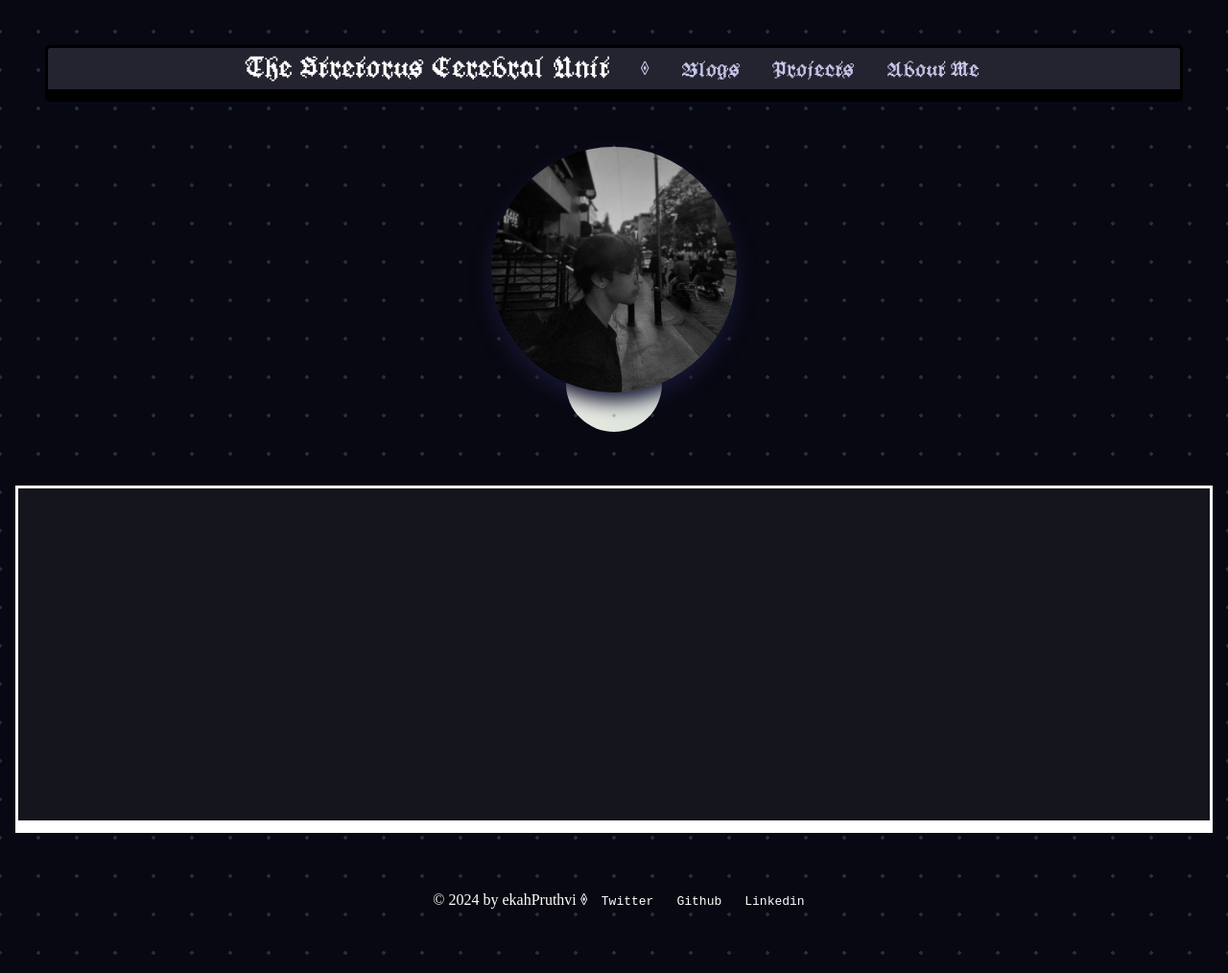
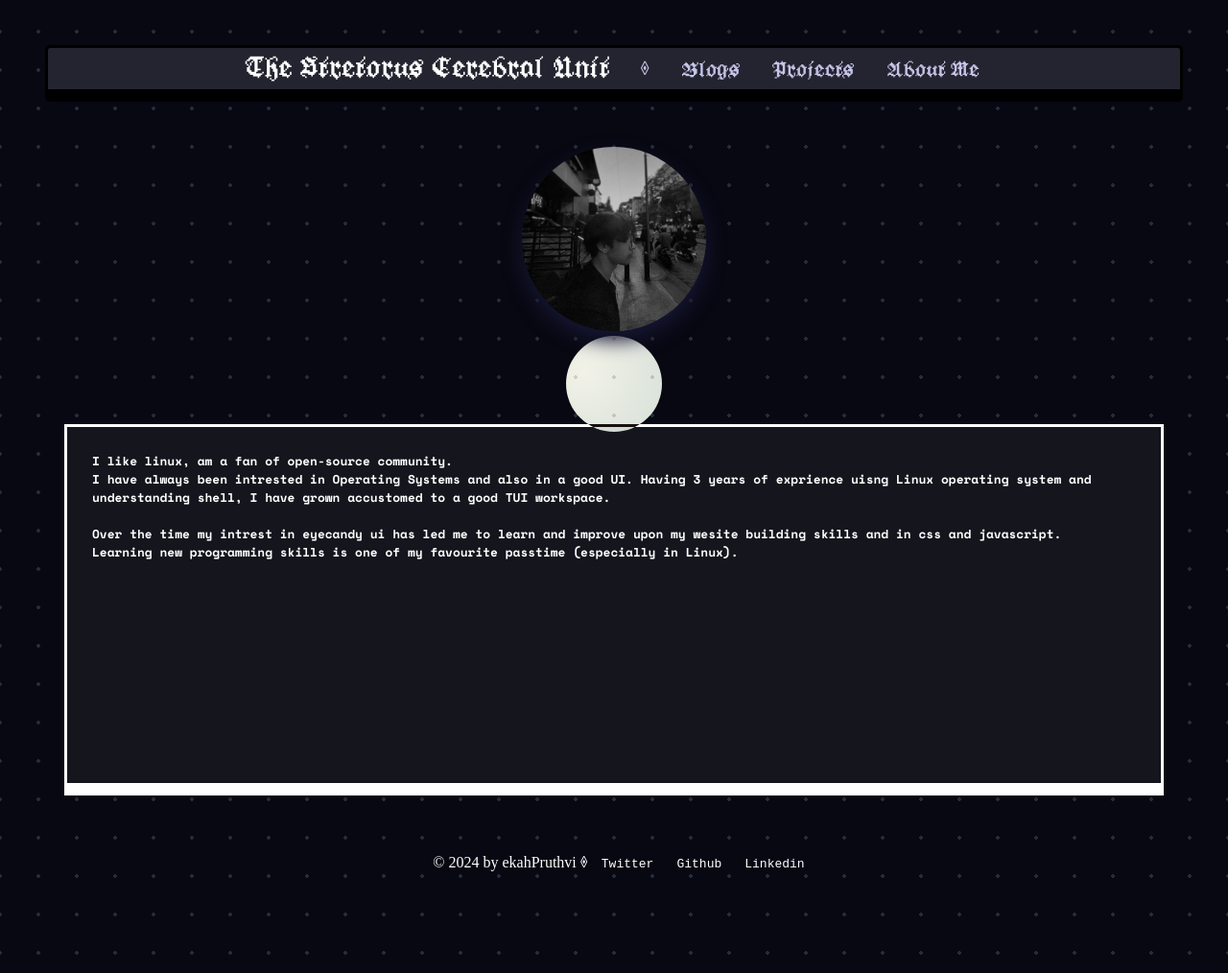
Before and after one commit to ekahPruthvi/StertorusPages, a plain HTML site: page about/about.html in a window 1280 px wide. Shown: the top 1014 px of the page at 96% size. Drawn offline with Linux system fonts and the light colour scheme.

Commit message:
Add files via upload

```diff
--- a/about/about.html
+++ b/about/about.html
@@ -27,6 +27,12 @@
       <img class="imgg" src="./pfp.jpg"/>
 
       <p class="main">
+        I like linux, am a fan of open-source community.</br>
+        I have always been intrested in Operating Systems and also in a good UI. Having 3 years of exprience
+        uisng Linux operating system and understanding shell, I have grown accustomed to a good TUI workspace.</br></br>
+        Over the time my intrest in eyecandy ui has led me to learn and improve upon my wesite building skills and in css and
+        javascript.</br>
+        Learning new programming skills is one of my favourite passtime (especially in Linux).
 
       </p>
 
--- a/about/style.css
+++ b/about/style.css
@@ -8,12 +8,12 @@
     src:url("../assets/fonts/GothicPixels.ttf") format("truetype");
 }
 @font-face {
-  font-family: Airen;
-    src:url("../assets/fonts/Airen-Regular.otf") format("woff2"),
-    src:url("../assets/fonts/Airen-Regular.otf") format("embedded-opentype"),
-    src:url("../assets/fonts/Airen-Regular.otf") format("woff"),
-    src:url("../assets/fonts/Airen-Regular.otf") format("svg"),
-    src:url("../assets/fonts/Airen-Regular.otf") format("truetype");
+  font-family: SpaceMono-Bold;
+    src:url("../assets/fonts/SpaceMono-Bold.ttf") format("woff2"),
+    src:url("../assets/fonts/SpaceMono-Bold.ttf") format("embedded-opentype"),
+    src:url("../assets/fonts/SpaceMono-Bold.ttf") format("woff"),
+    src:url("../assets/fonts/SpaceMono-Bold.ttf") format("svg"),
+    src:url("../assets/fonts/SpaceMono-Bold.ttf") format("truetype");
 }
 
 .circle {
@@ -65,7 +65,7 @@ a{
 
 .imgg{
   display: block;
-  width: 20vw;
+  width: 15vw;
   margin-left: auto;
   margin-right: auto;
   width: 80% auto;
@@ -75,18 +75,18 @@ a{
 }
 
 .main{
-  font-family: Airen;
+  font-family: SpaceMono-Bold;
   min-height: 25vw;
-  font-size: 3.5vw;
+  font-size: 1vw;
   color: white;
   display: block;
-  width: 95%;
+  width: 85%;
   margin: auto;
   background-color: rgb(21, 21, 29);
   outline-style: solid;
   border-style: none none solid none;
   border-width: 10px;
-  padding: 1%;
+  padding: 2%;
   border-radius: 0px;
 }
 
--- a/assets/css/style.css
+++ b/assets/css/style.css
@@ -1,4 +1,5 @@
 @import url("https://fonts.googleapis.com/css2?family=Poppins:wght@400;600;800&display=swap");
+@import url('https://fonts.googleapis.com/css2?family=Space+Mono:ital,wght@0,400;0,700;1,400;1,700&display=swap');
 @font-face {
     font-family: GothicPixels;
     src:url("../fonts/GothicPixels.ttf") format("woff2"),
@@ -8,12 +9,12 @@
     src:url("../fonts/GothicPixels.ttf") format("truetype");
 }
 @font-face {
-  font-family: Airen;
-    src:url("../fonts/Airen-Regular.otf") format("woff2"),
-    src:url("../fonts/Airen-Regular.otf") format("embedded-opentype"),
-    src:url("../fonts/Airen-Regular.otf") format("woff"),
-    src:url("../fonts/Airen-Regular.otf") format("svg"),
-    src:url("../fonts/Airen-Regular.otf") format("truetype");
+  font-family: SpaceMono-Bold;
+    src:url("../fonts/SpaceMono-Bold.ttf") format("woff2"),
+    src:url("../fonts/SpaceMono-Bold.ttf") format("embedded-opentype"),
+    src:url("../fonts/SpaceMono-Bold.ttf") format("woff"),
+    src:url("../fonts/SpaceMono-Bold.ttf") format("svg"),
+    src:url("../fonts/SpaceMono-Bold.ttf") format("truetype");
 }
 
 .circle {
@@ -55,6 +56,15 @@ body {
   font-weight: 500;
   text-shadow: 2px 2px 5px rgb(86, 116, 161);
   text-align: center;
+}
+
+.para {
+  font-family: "SpaceMono-Bold";
+  font-size: 2vw;
+  font-weight: 500;
+  text-shadow: 2px 2px 5px rgb(86, 116, 161);
+  text-align: center;
+  color: rgba(0, 0, 0, 0.144);
 }
 
 .link{
```
Also changed, not shown: index.html (+1 -6 lines), assets/fonts/SpaceMono-Bold.ttf (added), assets/fonts/pixel-bit-advanced.ttf (added).
